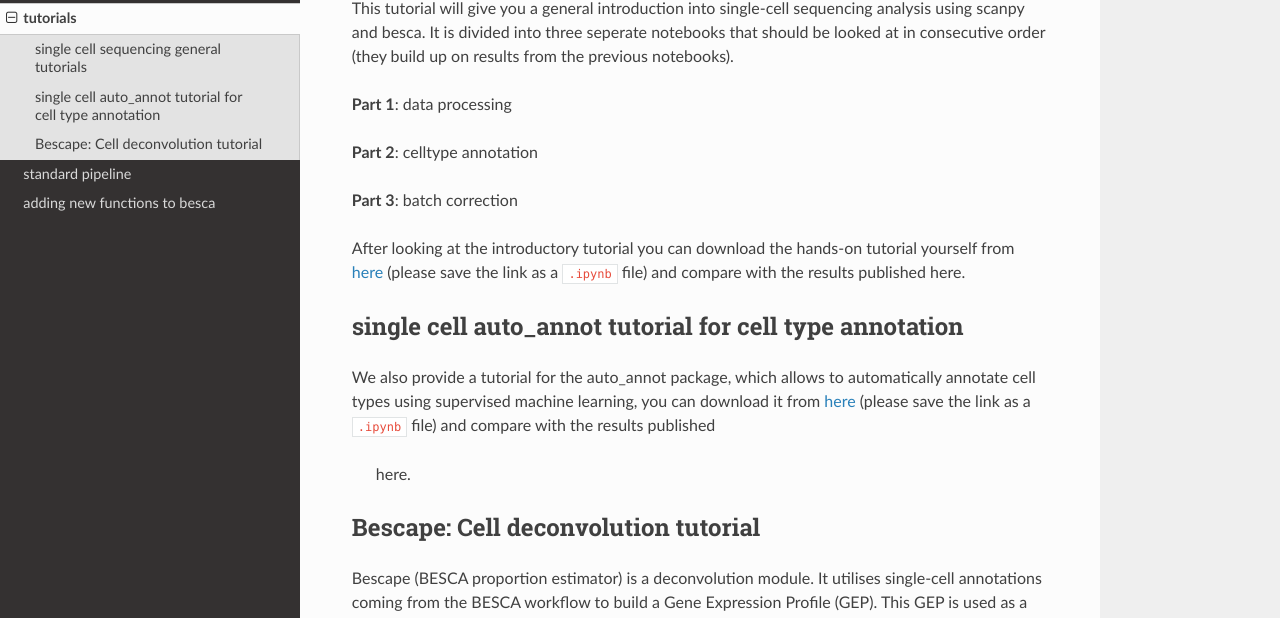
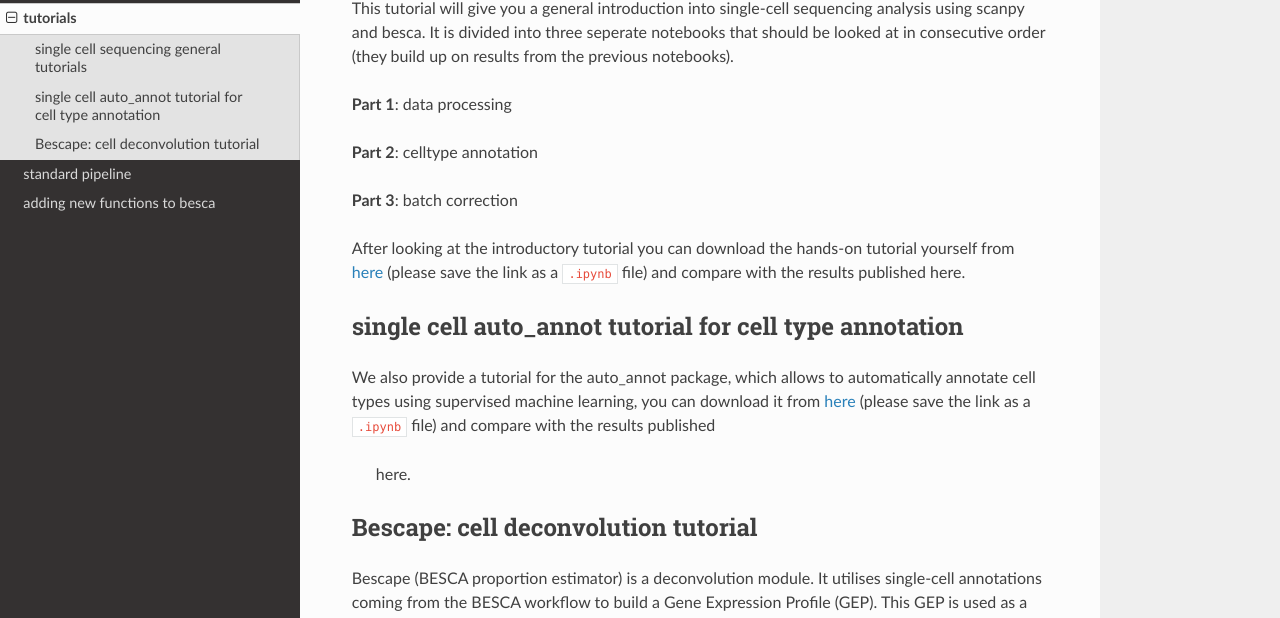
Before and after one commit to bedapub/besca, a Sphinx documentation site: the page built from docs/source/tutorials.rst, in a window 1280 px wide and 1215 px high. Shown: the part 219-837 px from the top of the window. Built offline with Sphinx 7.4.7 and the Read the Docs theme 2.0.0, drawn with Linux system fonts in a browser that asks for light colours; pages that are not in the unit, such as notebooks, are missing from menus.

```diff
--- a/docs/source/tutorials.rst
+++ b/docs/source/tutorials.rst
@@ -39,7 +39,7 @@ you can download it from `here <github.com/bedapub/besca/blob/master/docs/source
  :doc:`here <tutorials/auto_annot_tutorial>`.
 
 
-Bescape: Cell deconvolution tutorial
+Bescape: cell deconvolution tutorial
 ---------------------------------------------------------------
 
 
```
